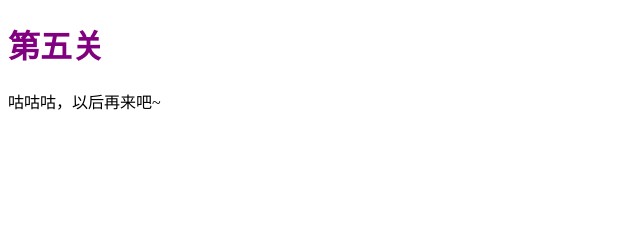
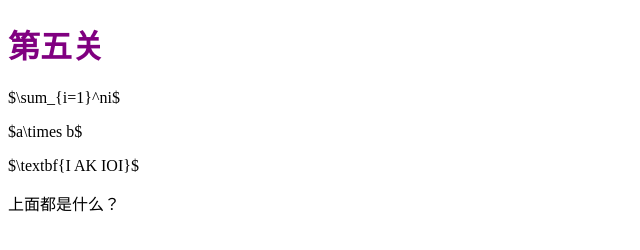
Before and after one commit to qzcf/qwq-qaq-awa, a plain HTML site: page RE/index.html in a window 1280 px wide. Shown: the whole page, without its empty margins (0-640 px from the left). Drawn offline with Linux system fonts and the light colour scheme.

Commit message:
Update index.html

```diff
--- a/RE/index.html
+++ b/RE/index.html
@@ -7,6 +7,9 @@
   </head>
   <body>
     <h1>第五关</h1>
-    <p>咕咕咕，以后再来吧~</p>
+    <p>$\sum_{i=1}^ni$</p>
+    <p>$a\times b$</p>
+    <p>$\textbf{I AK IOI}$</p>
+    <p>上面都是什么？</p>
   </body>
 </html>
```
